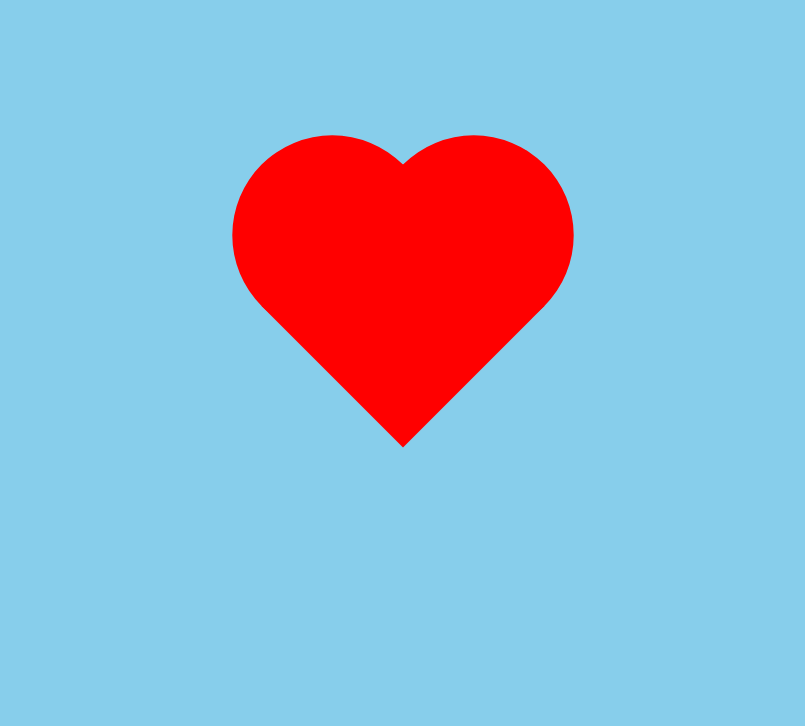
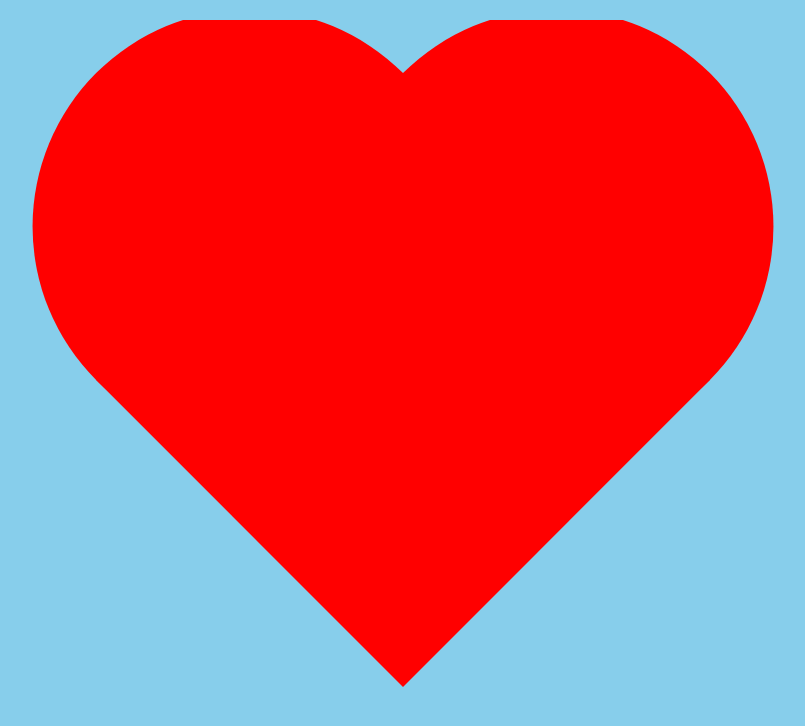
Before and after one commit to IvanovAlmeida/IvanovAlmeida.github.io, a plain HTML site: page index.html in a window 1280 px wide. Shown: the whole page, without its empty margins (237-1042 px from the left). Drawn offline with nearby package versions, Linux system fonts and the light colour scheme.

Commit message:
Update style.css

```diff
--- a/assets/style.css
+++ b/assets/style.css
@@ -5,31 +5,63 @@ html, body, .container {
 	padding: 0;
 	overflow: hidden;
 }
+.container {
+	margin: 0 auto;
+	position: relative;
+	width: 50%;
+	max-width: 365px;
+  	min-width: 200px;
+}
 .heart {
-    margin: 0 auto;
-    margin-top: 15%;
+	position: relative;
+	width: 35%;
+	padding-bottom: 35%;
+	top: 45%;
+	left: 50%;
+	-moz-transform: translate(-50%, -50%) rotate(-135deg);
+	-webkit-transform: translate(-50%, -50%) rotate(-135deg);
+	-o-transform: translate(-50%, -50%) rotate(-135deg);
+	-ms-transform: translate(-50%, -50%) rotate(-135deg);
+	transform: translate(-50%, -50%) rotate(-135deg);
 	background-color: red;
-    transform: rotate(-45deg);
-    position: relative;
-    max-height: 200px;
-    max-width: 200px;
-    height: 35%;
-    width: 35%;
 }
 .heart:before,
 .heart:after {
 	content: "";
-    background-color: red;
+	display: block;
+	position: absolute;
+	width: 100%;
+	padding-bottom: 100%;
 	border-radius: 50%;
-    position: absolute;
-    max-height: 200px;
-    max-width: 200px;
-    height: 100%;
-    width: 100%;
+	background-color: inherit;
+  	z-index: 1;
 }
 .heart:before {
-    top: -100px;
+    top: 50%;
 }
 .heart:after {
-    left: 100px;
+    left: 50%;
 }
+.message {
+	position: relative;
+	top: 15%;
+	text-align: center;
+	font-family: "Kaushan Script";
+  	font-size: 2.5em;
+  	z-index: 100;
+}
+.message::after {
+	content: '|';
+	margin-left: 5px;
+	opacity: 1;
+	animation: pisca .7s infinite;
+}
+
+@keyframes pisca {
+	0%, 100% {
+		opacity: 1;
+	}
+	50% {
+		opacity: 0;
+	}
+}
```
Lines whose indentation alone changed are shown as unchanged.
